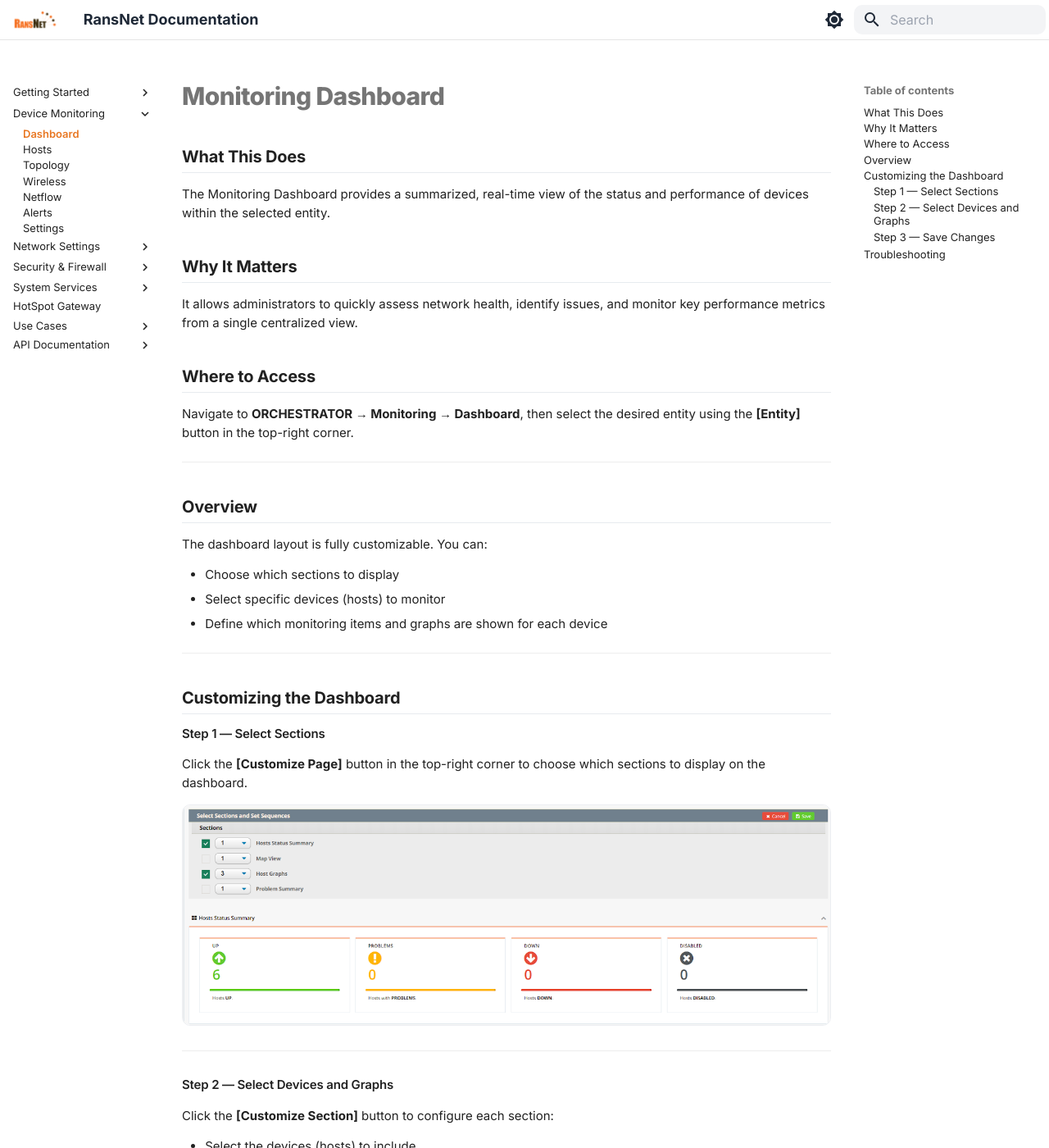
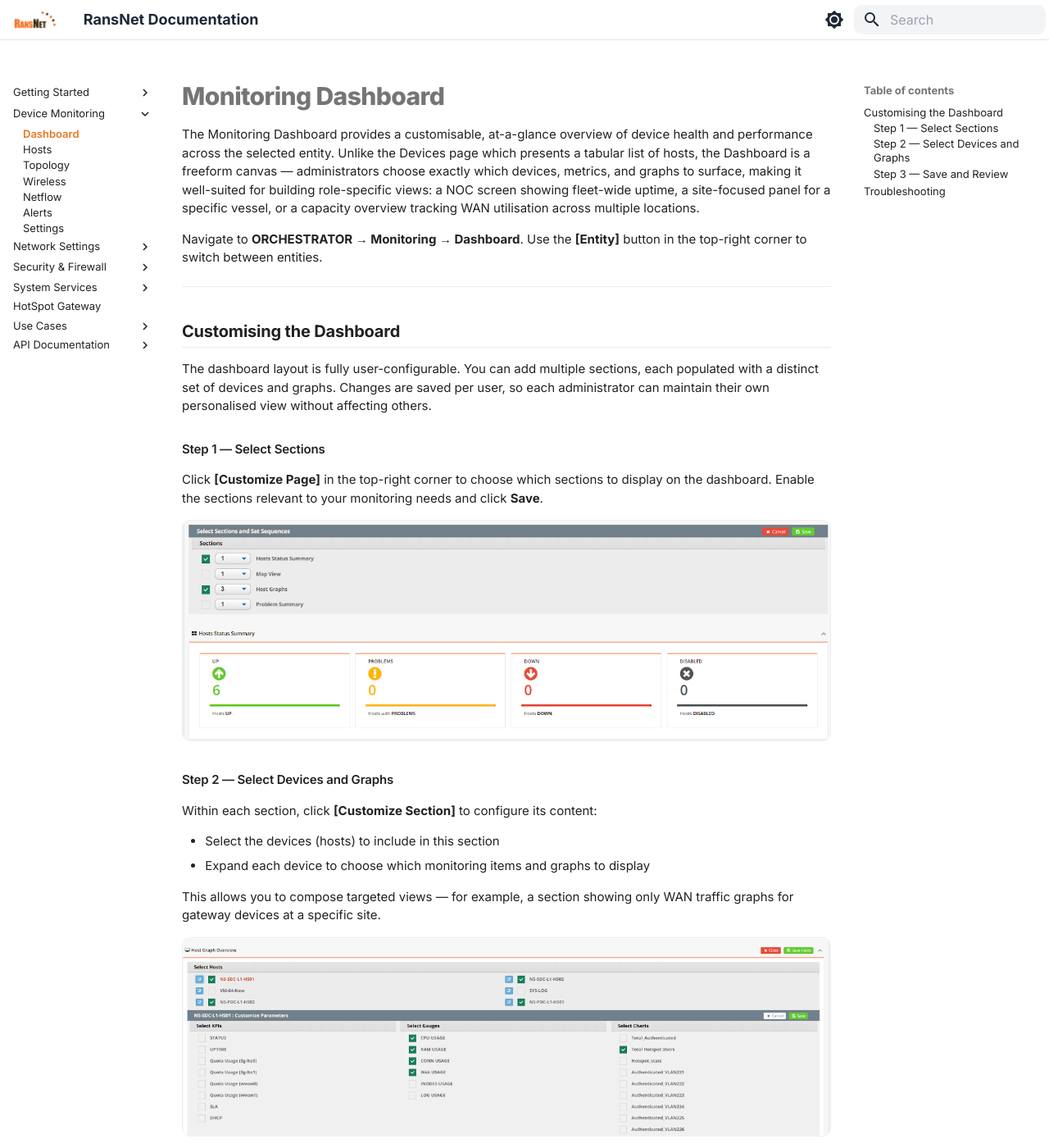
Before and after one commit to RansNet/docs, an MkDocs documentation site: the page built from docs/monitor/dashboard.md, in a window 1280 px wide and 1400 px high. Shown: the whole window at 82% size. Built offline with MkDocs 1.6.1 and Material for MkDocs 9.7.7, drawn with Linux system fonts in a browser that asks for light colours; some of the changed text lies outside the part shown.

```diff
--- a/docs/monitor/dashboard.md
+++ b/docs/monitor/dashboard.md
@@ -1,56 +1,42 @@
 # Monitoring Dashboard
 
-## What This Does
-The Monitoring Dashboard provides a summarized, real-time view of the status and performance of devices within the selected entity.
+The Monitoring Dashboard provides a customisable, at-a-glance overview of device health and performance across the selected entity. Unlike the Devices page which presents a tabular list of hosts, the Dashboard is a freeform canvas — administrators choose exactly which devices, metrics, and graphs to surface, making it well-suited for building role-specific views: a NOC screen showing fleet-wide uptime, a site-focused panel for a specific vessel, or a capacity overview tracking WAN utilisation across multiple locations.
 
-## Why It Matters
-It allows administrators to quickly assess network health, identify issues, and monitor key performance metrics from a single centralized view.
-
-## Where to Access
-Navigate to **ORCHESTRATOR → Monitoring → Dashboard**, then select the desired entity using the **[Entity]** button in the top-right corner.
+Navigate to **ORCHESTRATOR → Monitoring → Dashboard**. Use the **[Entity]** button in the top-right corner to switch between entities.
 
 ---
 
-## Overview
+## Customising the Dashboard
 
-The dashboard layout is fully customizable. You can:
-
-- Choose which sections to display
-- Select specific devices (hosts) to monitor
-- Define which monitoring items and graphs are shown for each device
-
----
-
-## Customizing the Dashboard
+The dashboard layout is fully user-configurable. You can add multiple sections, each populated with a distinct set of devices and graphs. Changes are saved per user, so each administrator can maintain their own personalised view without affecting others.
 
 ### Step 1 — Select Sections
 
-Click the **[Customize Page]** button in the top-right corner to choose which sections to display on the dashboard.
+Click **[Customize Page]** in the top-right corner to choose which sections to display on the dashboard. Enable the sections relevant to your monitoring needs and click **Save**.
 
-![mfusion dashboard customization](../images/monitor-dashboard-1.png)
-
----
+![Dashboard customisation — select sections](../images/monitor-dashboard-1.png)
 
 ### Step 2 — Select Devices and Graphs
 
-Click the **[Customize Section]** button to configure each section:
+Within each section, click **[Customize Section]** to configure its content:
 
-- Select the devices (hosts) to include
-- Expand each device to choose specific monitoring items and graphs
+- Select the devices (hosts) to include in this section
+- Expand each device to choose which monitoring items and graphs to display
 
-![mfusion dashboard customization](../images/monitor-dashboard-2.png)
+This allows you to compose targeted views — for example, a section showing only WAN traffic graphs for gateway devices at a specific site.
 
----
+![Dashboard customisation — select devices and graphs](../images/monitor-dashboard-2.png)
 
-### Step 3 — Save Changes
+### Step 3 — Save and Review
 
-After saving, the dashboard will update to reflect your customized layout.
+Click **Save** to apply your changes. The dashboard will reload with the updated layout, displaying live data for all selected items and graphs.
 
-![mfusion dashboard customization](../images/monitor-dashboard-3.png)
+![Dashboard — saved view](../images/monitor-dashboard-3.png)
 
 ---
 
 ## Troubleshooting
 
-- If no data is displayed, ensure the device is online and reporting to mfusion
-- Verify that monitoring items are selected in the section configuration
+- **No data displayed** — confirm the device is online and actively reporting to mfusion. Check the device status under **Monitoring → Devices**.
+- **Graph appears empty** — the selected monitoring item may be disabled on that host. Navigate to the host's **Items** tab under **Monitoring → Devices** to verify the item is enabled.
+- **Section not showing** — return to **[Customize Page]** and confirm the section is toggled on.
--- a/docs/monitor/index.md
+++ b/docs/monitor/index.md
@@ -1,25 +1,51 @@
 # Device Monitoring
 
-## What This Does
-The Device Monitoring section provides centralized visibility into the health, performance, and status of all managed devices.
+mfusion provides end-to-end monitoring of all managed RansNet devices — SD-WAN gateways, access points, hotspot gateways, and other network appliances — from a single centralised interface. The monitoring stack covers real-time device health, performance trending, wireless RF visibility, traffic analysis, and automated alerting, giving network administrators full operational awareness across distributed fleets.
 
-## Why It Matters
-Administrators can monitor network conditions in real time, detect faults early, and take corrective actions to maintain service availability and performance.
+Navigate to **ORCHESTRATOR → Monitoring** to access all monitoring features. Use the **[Entity]** button in the top-right corner to scope the view to a specific customer or site.
 
-## Where to Access
-Navigate to **ORCHESTRATOR → Monitoring** to access all monitoring features.
+---
+
+## Monitoring Capabilities
+
+### Real-Time Device Health
+
+mfusion continuously polls all managed devices using an agent-based collection model. Each device pushes metrics — uptime, CPU, memory, interface status, WAN IP, firmware version, and cellular signal — to mfusion at configurable intervals. Thresholds are evaluated in real time against trigger conditions; when a threshold is breached, an alert is raised and email notifications are dispatched automatically to all users with access to the affected entity.
+
+### Performance Trending
+
+Historical metrics are retained per device, enabling administrators to plot performance graphs over time. Trending data informs capacity planning decisions — for example, identifying WAN links that are consistently saturated at peak hours, or devices that are gradually exhausting memory under load.
+
+### Wireless RF Visibility
+
+For deployments using RansNet UAP access points, mfusion collects per-AP and per-client RF metrics: signal strength (RSSI), noise floor, SNR, channel utilization, and connection rates. This provides early detection of interference, channel congestion, or clients with degraded signal that would otherwise be invisible at the network layer.
+
+### NetFlow Traffic Analysis
+
+The vessel HSG and supported gateways export NetFlow records to mfusion, providing granular per-connection traffic visibility: source and destination IP, port, protocol, bytes transferred, and session duration. This supports bandwidth accounting, security investigation, and dispute resolution without requiring packet capture.
+
+### Automated Alerting
+
+Alert triggers are pre-configured per device type through monitoring templates (`Template_HSA`, `Template_mbox`). When a trigger condition is met — device unreachable, memory threshold exceeded, link down — mfusion creates an alert entry and sends email notifications. Alerts are severity-classified (Disaster, High, Average, Warning, Information) for prioritised response.
 
 ---
 
 ## In This Section
 
 | Topic | Description |
-|-------|-------------|
-| [Dashboard](dashboard.md) | Customizable overview of device health and status across the selected entity |
-| [Devices](hosts.md) | Detailed per-device view with monitoring data, triggers, and drill-down analysis |
-| [Topology](topo.md) | Visual representation of the SD-WAN network topology |
-| [Wireless](wifi.md) | Real-time visibility into access points, SSIDs, and connected clients |
-| [Alerts](alerts.md) | Centralized alert log with severity levels, timestamps, and notifications |
-| [Settings](settings.md) | Advanced monitoring configuration, including templates, items, triggers, and actions |
+|---|---|
+| [Dashboard](dashboard.md) | Customisable overview of device health and performance metrics across the selected entity |
+| [Devices](hosts.md) | Per-device monitoring view with status, uptime, WAN IP, and drill-down into items, triggers, and historical graphs |
+| [Topology](topo.md) | Visual network map editor with live device and link status; includes auto-generated SD-WAN topology |
+| [Wireless](wifi.md) | Real-time RF visibility into access points, SSIDs, and associated client signal quality |
+| [Alerts](alerts.md) | Centralised alert log with severity levels, timestamps, and email notification management |
+| [NetFlow](netflow.md) | Granular per-connection traffic records for bandwidth analysis, security investigation, and dispute resolution |
+| [Settings](settings.md) | Advanced monitoring configuration — templates, items, triggers, and bulk update tools (super-admin) |
 
 ---
+
+## How Monitoring Is Structured
+
+mfusion organises monitoring around **entities** — a hierarchical grouping of devices that maps to your customer or site structure. All monitoring views are entity-scoped: selecting an entity at the top of any monitoring page filters the data to devices within that entity only.
+
+Each device is assigned a **monitoring template** at provisioning time. Templates define the complete set of metrics, alert thresholds, and graphs for that device type. Administrators can inspect and override individual items or triggers at the per-device level without modifying the underlying template, or use the mass update tools in Settings to apply changes across many devices at once.
```
Also changed, not shown: docs/monitor/hosts.md (+35 -89 lines), docs/monitor/netflow.md (added, +78 -0 lines), docs/start/device/provision.md (+1 -1 lines), docs/start/mfusion/admin.md (+22 -0 lines), docs/monitor/images/monitor-netflow-1.png (added), docs/monitor/images/monitor-netflow-2.png (added), docs/monitor/images/monitor-netflow-3.png (added), docs/start/images/start-mfusionarc-15.png (added).
